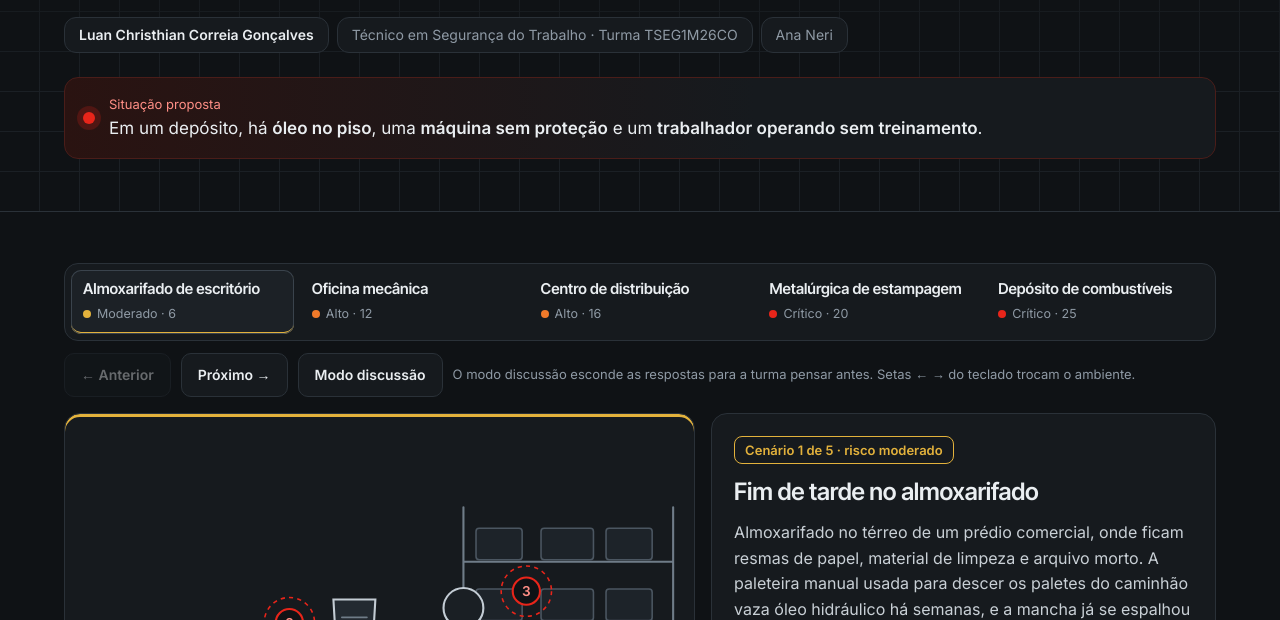
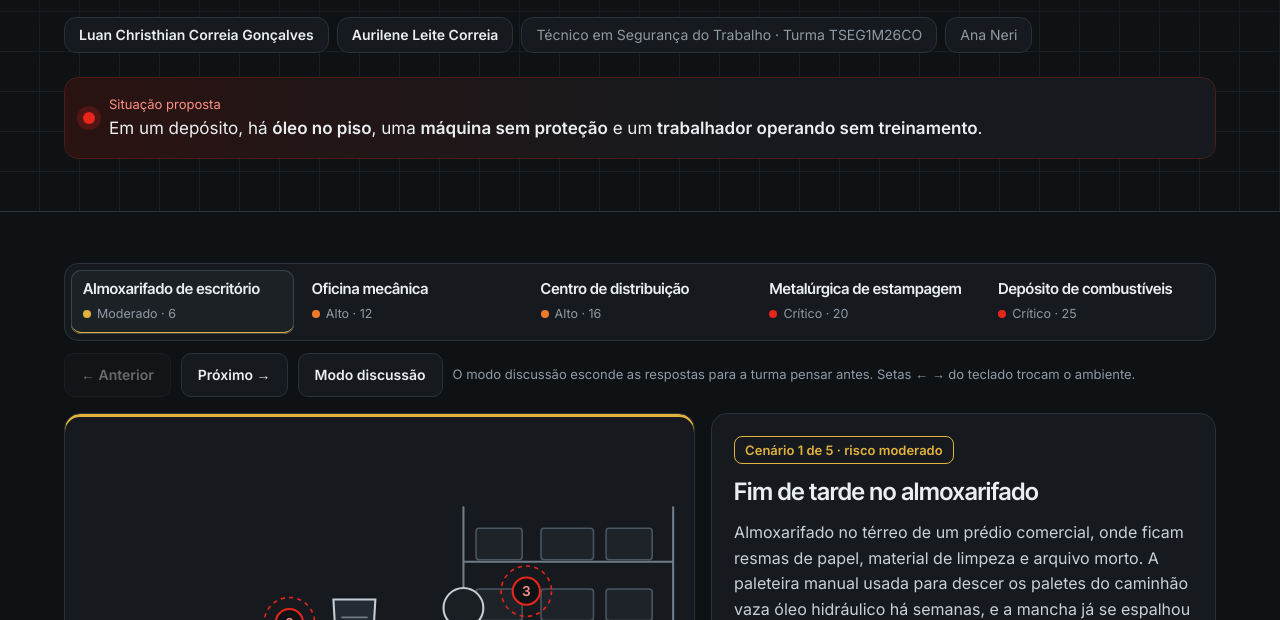
Before and after one commit to LuanDev27/cipa-nr5, a plain HTML site: page atividade-riscos-ocupacionais/index.html in a window 1280 px wide. Shown: the part 180-800 px from the top of the page. Drawn offline with Linux system fonts and the light colour scheme.

Commit message:
Adiciona Aurilene Leite Correia como autora
Co-Authored-By: Claude Opus 5.5 <noreply@anthropic.com>
Claude-Session: https://claude.ai/code/session_01JQGD9RG49xPzND6vpV7rN3

```diff
--- a/atividade-riscos-ocupacionais/index.html
+++ b/atividade-riscos-ocupacionais/index.html
@@ -105,7 +105,7 @@ footer{border-top:1px solid var(--line);font-size:14px;color:var(--soft)}footer
 <header class="band hero"><div class="wrap">
  <h1>Prevenção de riscos ocupacionais</h1>
  <p class="sub">Atividade de fixação: a mesma situação de risco aplicada a cinco ambientes de trabalho, do mais simples ao mais crítico.</p>
- <div class="chips"><span class="chip"><b>Luan Christhian Correia Gonçalves</b></span><span class="chip">Técnico em Segurança do Trabalho · Turma TSEG1M26CO</span><span class="chip">Ana Neri</span></div>
+ <div class="chips"><span class="chip"><b>Luan Christhian Correia Gonçalves</b></span><span class="chip"><b>Aurilene Leite Correia</b></span><span class="chip">Técnico em Segurança do Trabalho · Turma TSEG1M26CO</span><span class="chip">Ana Neri</span></div>
  <div class="alert"><i aria-hidden="true"></i><p><small>Situação proposta</small>Em um depósito, há <b>óleo no piso</b>, uma <b>máquina sem proteção</b> e um <b>trabalhador operando sem treinamento</b>.</p></div>
 </div></header>
 
@@ -144,7 +144,7 @@ footer{border-top:1px solid var(--line);font-size:14px;color:var(--soft)}footer
 </div></section>
 
 <footer class="band"><div class="wrap">
- <p><b style="color:var(--ink)">Luan Christhian Correia Gonçalves</b> · Técnico em Segurança do Trabalho · Ana Neri · São Luís (MA), 2026</p>
+ <p><b style="color:var(--ink)">Luan Christhian Correia Gonçalves e Aurilene Leite Correia</b> · Técnico em Segurança do Trabalho · Ana Neri · São Luís (MA), 2026</p>
  <p>Ambientes e situações fictícios, criados para a atividade. Base: NR-1 (GRO/PGR), NR-11, NR-12 e NR-20. Matriz de risco 5×5: probabilidade × severidade.</p>
 </div></footer>
 
```
Also changed, not shown: 1 other file.
